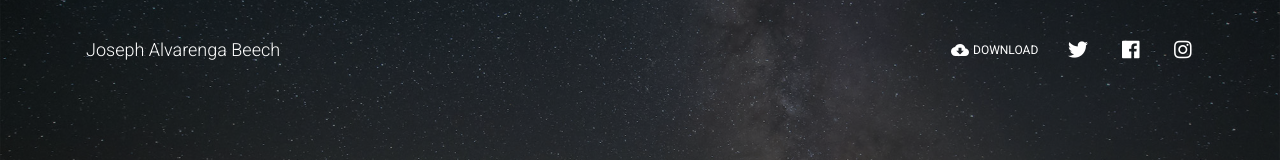
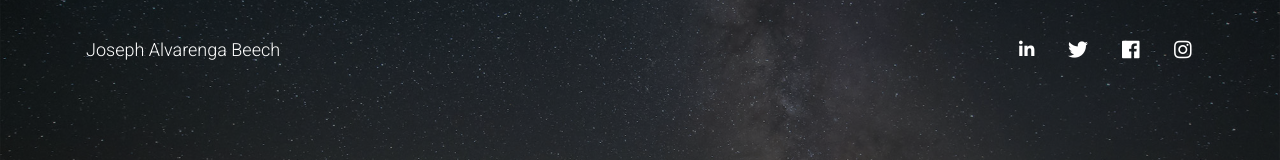
Before and after one commit to Mothergoose31/Porfoliov3.0, a React (Create React App) app: page / in a window 1280 px wide. Shown: the top 160 px of the page. Built offline with nearby package versions, Linux system fonts and the light colour scheme.

Commit message:
social links

```diff
--- a/public/index.html
+++ b/public/index.html
@@ -34,7 +34,7 @@
       work correctly both with client-side routing and a non-root public URL.
       Learn how to configure a non-root public URL by running `npm run build`.
     -->
-    <title>React App</title>
+    <title>Joseph Alvarenga Beech</title>
   </head>
   <body>
     <noscript>You need to enable JavaScript to run this app.</noscript>
--- a/src/components/Header/HeaderLinks.jsx
+++ b/src/components/Header/HeaderLinks.jsx
@@ -26,14 +26,7 @@ export default function HeaderLinks(props) {
     return (
         <List className={classes.list}>
             <ListItem className={classes.listItem}>
-                <Button
-                    href="https://www.creative-tim.com/product/material-kit-react?ref=mkr-navbar"
-                    color="transparent"
-                    target="_blank"
-                    className={classes.navLink}
-                >
-                <CloudDownload className={classes.icons} /> Download
-                </Button>
+
             </ListItem>
             <ListItem className={classes.listItem}>
                 {/*<Tooltip title="Delete">
@@ -42,13 +35,28 @@ export default function HeaderLinks(props) {
                 </IconButton>
                 </Tooltip>*/}
                 <Tooltip
+                    id="linkedin"
+                    title="linkedin"
+                    placement={window.innerWidth > 959 ? "top" : "left"}
+                    classes={{ tooltip: classes.tooltip }}
+                >
+                <Button
+                        href="https://www.linkedin.com/in/joseph-beech/"
+                        target="_blank"
+                        color="transparent"
+                        className={classes.navLink}
+                    >
+                        <i class="fab fa-linkedin-in"></i>
+                    </Button>
+                </Tooltip>
+                <Tooltip
                     id="instagram-twitter"
-                    title="Follow us on twitter"
+                    title="Follow me on Twitter"
                     placement={window.innerWidth > 959 ? "top" : "left"}
                     classes={{ tooltip: classes.tooltip }}
                 >
                     <Button
-                        href="https://twitter.com/CreativeTim?ref=creativetim"
+                        href="https://twitter.com/BeechNathaniel"
                         target="_blank"
                         color="transparent"
                         className={classes.navLink}
@@ -60,13 +68,13 @@ export default function HeaderLinks(props) {
             <ListItem className={classes.listItem}>
                 <Tooltip
                     id="instagram-facebook"
-                    title="Follow us on facebook"
+                    title="Follow me on facebook"
                     placement={window.innerWidth > 959 ? "top" : "left"}
                     classes={{ tooltip: classes.tooltip }}
                 >
                     <Button
                         color="transparent"
-                        href="https://www.facebook.com/CreativeTim?ref=creativetim"
+                        href="https://www.facebook.com/joseph.alvarenga"
                         target="_blank"
                         className={classes.navLink}
                     >
@@ -77,13 +85,13 @@ export default function HeaderLinks(props) {
             <ListItem className={classes.listItem}>
                 <Tooltip
                     id="instagram-tooltip"
-                    title="Follow us on instagram"
+                    title="Follow me on instagram"
                     placement={window.innerWidth > 959 ? "top" : "left"}
                     classes={{ tooltip: classes.tooltip }}
                 >
                 <Button
                     color="transparent"
-                    href="https://www.instagram.com/CreativeTimOfficial?ref=creativetim"
+                    href="https://www.instagram.com/joseph_n.b/"
                     target="_blank"
                     className={classes.navLink}
                 >
```
